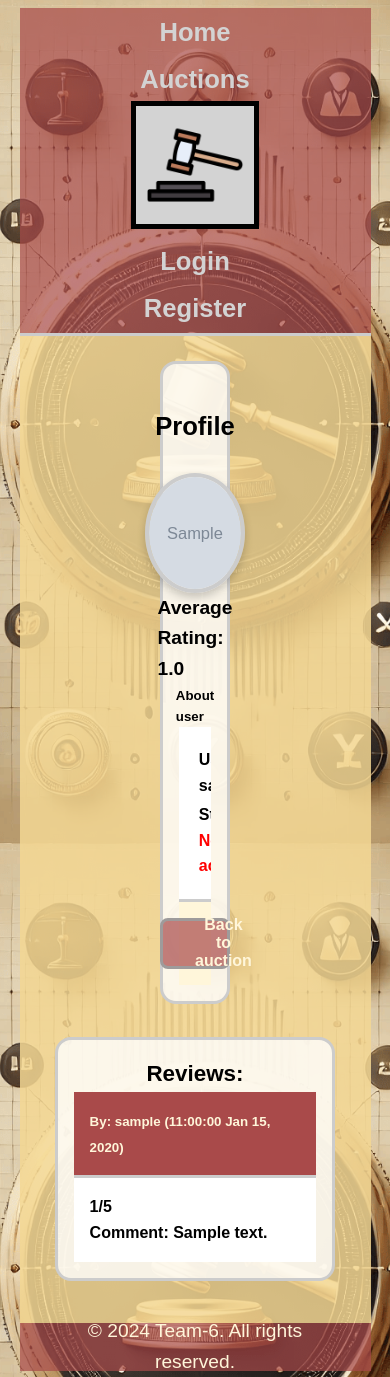
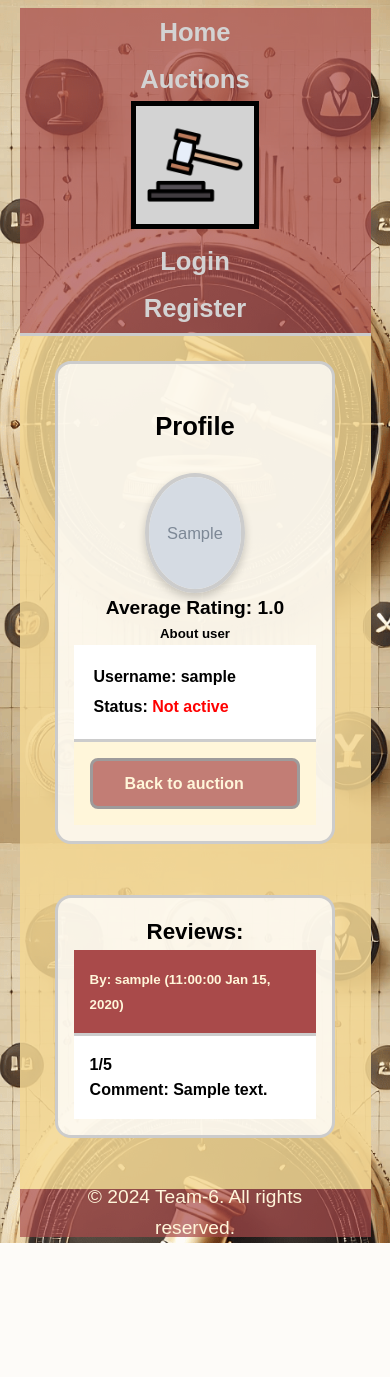
Before and after one commit to nightecz/auction_portal_final_project, a Django app: page /profile/profile/1/ in a window 390 px wide. After the commit the page ends 1243 px from the top, so only its background shows below. Run offline with Django 5.2, Linux system fonts and the light colour scheme; tables that the repository leaves empty hold one stand-in row (values such as "Sample post"); grey boxes marked "Sample" are stand-in pictures.

Commit message:
- Test for sign-up form added - Responsive design correction

```diff
--- a/static/css/styles.css
+++ b/static/css/styles.css
@@ -1026,7 +1025,7 @@ label{
     display: flex;
     flex-direction: column;
     align-items: center;
-    width: 20%;
+    width: 26%;
     margin: 3rem;
     background-color: rgba(255, 255, 255, 0.8);
     border: 3px solid #ccc;
@@ -1097,6 +1097,22 @@ label{
     border-radius: 8px;
     box-shadow: 0 4px 8px rgba(0, 0, 0, 0.1);
     margin-bottom: 20px;
+}
+
+.review-box{
+    display: flex;
+    flex-direction: column;
+    align-items: center;
+    width: 26%;
+    margin: 3rem;
+    background-color: rgba(255, 255, 255, 0.8);
+    border: 3px solid #ccc;
+    margin-bottom: 2vh;
+    margin-top: 3vh;
+    border-radius: 1rem;
+    padding: 1rem;
+    word-wrap: break-word;
+    overflow-wrap: break-word;
 }
 
 .card-box{
@@ -1289,10 +1323,8 @@ td .btn-danger, td .btn-info{
     .image-box img{
         width: 90%;
     }
-    .info-box, .card-box{
-        flex-direction: column;
-        align-items: center;
-        justify-content: center;
+    .info-box, .card-box, .profile-info-box, .review-box{
+
         width: 80%;
     }
     .card-auto{
--- a/viewer/templates/auction_detail.html
+++ b/viewer/templates/auction_detail.html
@@ -85,10 +85,10 @@
                     <p class="text-danger">Bidding is only available for auctions that are currently running.</p>
                 {% endif %}
                 {% if auction.buy_now_price and auction.status == "Running" %}
-                    <div>
-                        <label><strong>or buy now:</strong></label>
+                    <div class="buy_now">
                         <form action="{% url 'buy_now' auction.id %}" method="post">
                             {% csrf_token %}
+                            <label><strong>or buy now:</strong></label>
                             <button type="submit" class="search-btn">Buy Now for ${{ auction.buy_now_price }}</button>
                         </form>
                     </div>
--- a/viewer/templates/profile.html
+++ b/viewer/templates/profile.html
@@ -50,7 +50,7 @@
         </div>
         <br>
     </form>
-        <div class="info-box">
+        <div class="review-box">
         <strong>Reviews:</strong>
         {% for review in profile.received_reviews.all %}
         <div class="card-100">
--- a/viewer/templates/profile/profile_detail.html
+++ b/viewer/templates/profile/profile_detail.html
@@ -28,7 +28,7 @@
     </div>
 </div>
 </form>
-    <div class="info-box">
+    <div class="review-box">
     <h3>Reviews:</h3>
     {% for review in profile.received_reviews.all %}
     <div class="card-100">
```
Also changed, not shown: other parts of static/css/styles.css (+23 -10 lines), tests/tests.py (+39 -21 lines), viewer/forms.py (+11 -1 lines), viewer/templates/auctions.html (+7 -0 lines).
